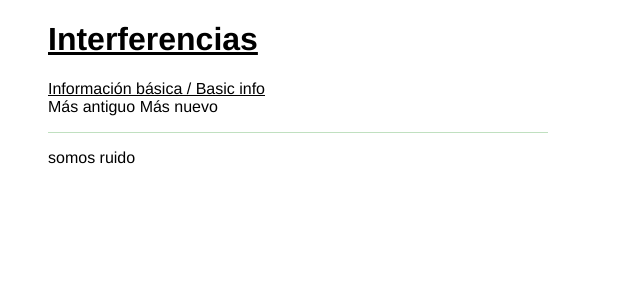
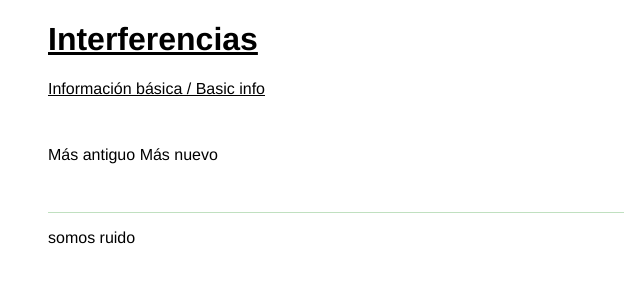
Before and after one commit to Interferencias/interferencias.github.io, a Jekyll site: the page built from index.html, in a window 1280 px wide. Shown: the top 300 px of the page, without its empty margins (0-640 px from the left). Built offline with Jekyll 4.4.1, drawn with Linux system fonts in a browser that asks for light colours.

Commit message:
Minor layout adjustments

```diff
--- a/assets/stylesheets/default.scss
+++ b/assets/stylesheets/default.scss
@@ -5,7 +5,7 @@ Variables:
  * content width
  * color palette
 *********************************/
-$width: 500px;
+$width: 36em;
 $bg0: #ffffff;
 $bg1: #c0e0c0;
 $fg0: #000000;
@@ -14,16 +14,16 @@ $fg1: #406040;
 /*********************************
 Page layout:
  * wrapper
- * header
- * content
- * footer
+   * header
+   * content
+   * footer
 *********************************/
 .wrapper {
     max-width: $width;
     margin: 0 1rem 0 3rem;
 
     header {
-
+        margin: 1rem 0 3rem;
     }
 
     .content {
@@ -31,7 +31,7 @@ Page layout:
     }
 
     footer {
-        margin: 1rem 0;
+        margin: 3rem 0 1rem;
         padding: 1rem 0;
         border-top: 1px solid $bg1;
     }
```
